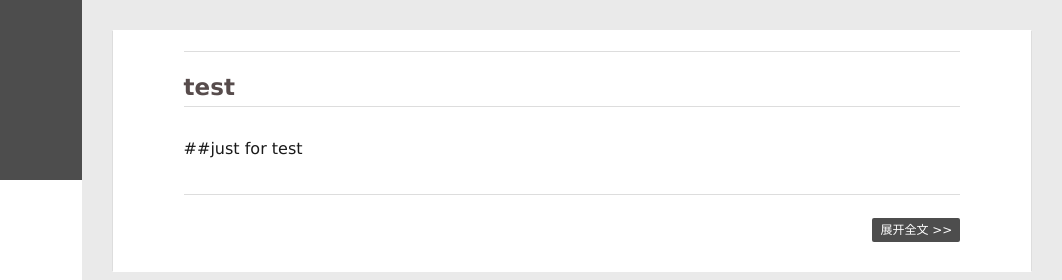
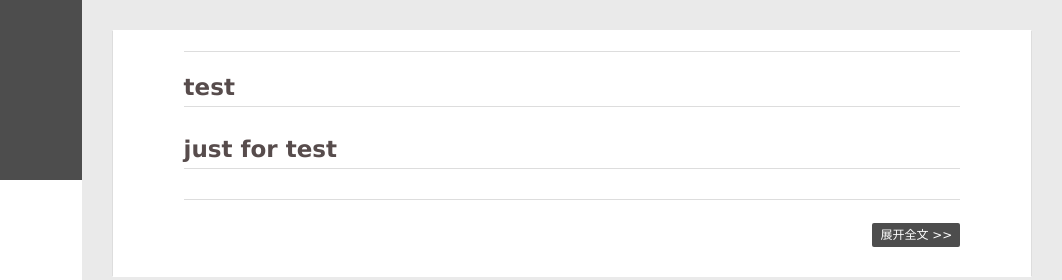
Before and after one commit to genghanqiang/genghanqiang.github.io, a plain HTML site: page index.html in a window 1280 px wide. Shown: the top 280 px of the page, 218-1280 px from the left. Drawn offline with nearby package versions, Linux system fonts and the light colour scheme; some packages are replaced by stand-ins of ours.

Commit message:
Site updated: 2018-06-01 20:32:23

```diff
--- a/index.html
+++ b/index.html
@@ -154,8 +154,7 @@
     <div class="article-entry" itemprop="articleBody">
 
         <hr>
-<h2 id="test"><a href="#test" class="headerlink" title="test"></a>test</h2><p>##just for test</p>
-
+<h2 id="test"><a href="#test" class="headerlink" title="test"></a>test</h2><h2 id="just-for-test"><a href="#just-for-test" class="headerlink" title="just for test"></a>just for test</h2>
 
 
 
```
Also changed, not shown: 2018/06/01/test/index.html (+5 -6 lines).
